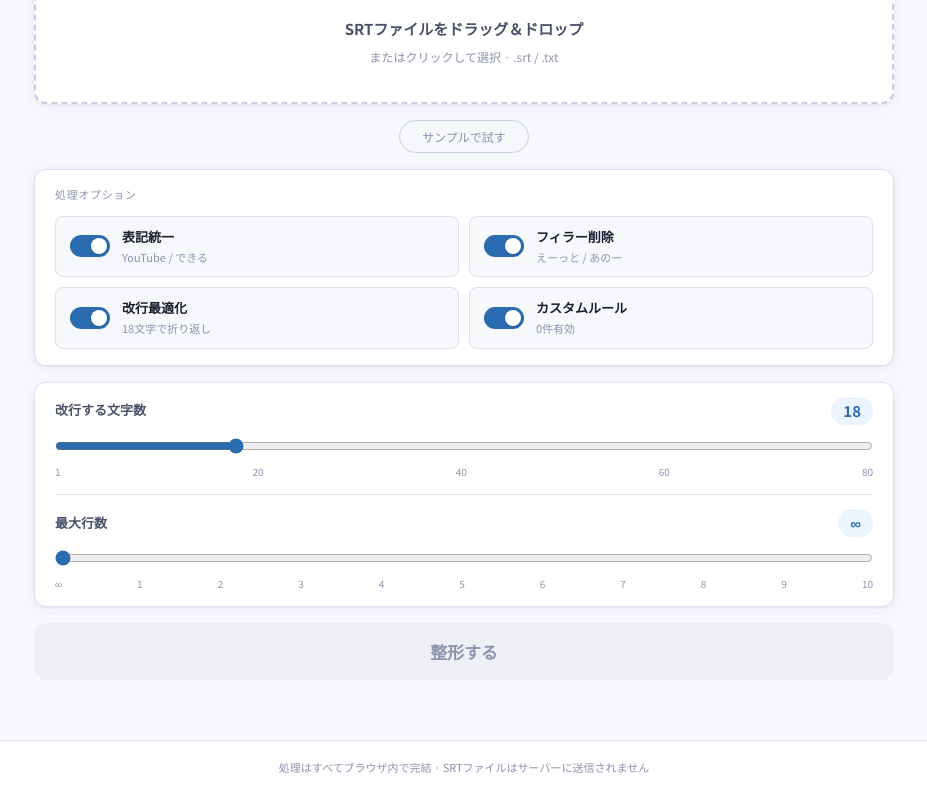
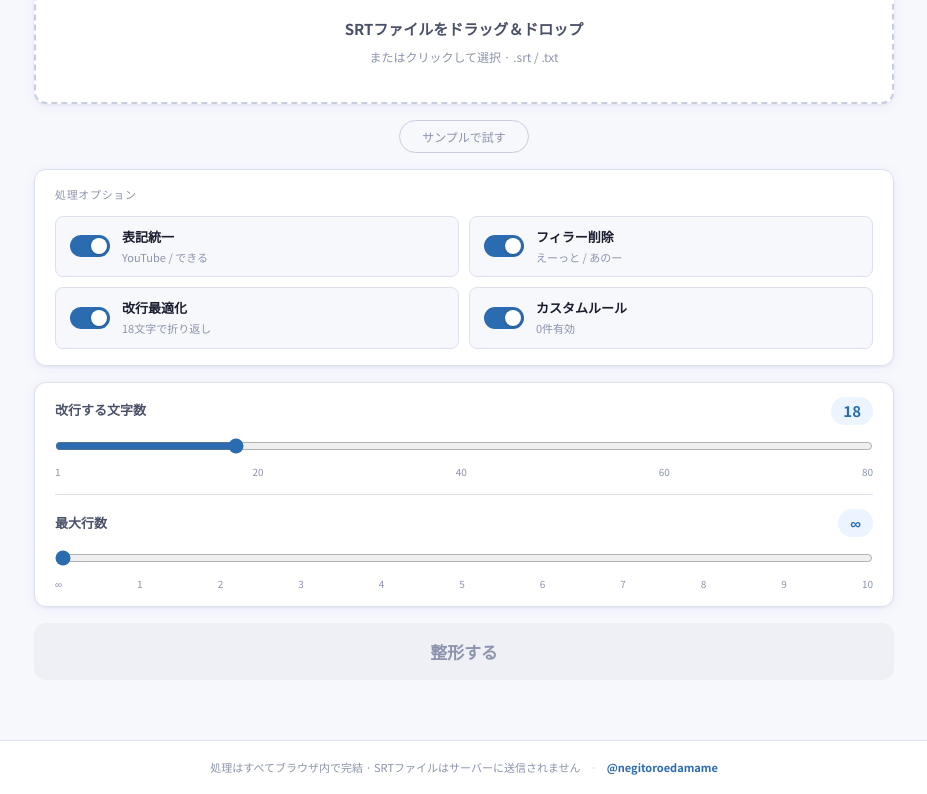
Before and after one commit to tasogarewalk-debug/srt-cleaner, a Next.js app: page / in a window 1280 px wide. Shown: the part 192-986 px from the top of the page, without its empty margins (176-1103 px from the left). Built offline with nearby package versions, Linux system fonts and the light colour scheme.

Commit message:
add favicon, sitemap, X contacts

```diff
--- a/src/app/layout.tsx
+++ b/src/app/layout.tsx
@@ -4,35 +4,30 @@ import "./globals.css";
 export const metadata: Metadata = {
   title: "SRT Cleaner — Clean & Format Subtitle Files",
   description: "Fix typos, remove filler words, and optimize line breaks in your SRT subtitle files. Free, browser-based, no login required.",
+  icons: {
+    icon: "/favicon.svg",
+    shortcut: "/favicon.svg",
+    apple: "/favicon.svg",
+  },
   openGraph: {
     title: "SRT Cleaner — Clean & Format Subtitle Files",
     description: "Fix typos, remove filler words, and optimize line breaks in your SRT subtitle files. Free, browser-based, no login required.",
     type: "website",
     locale: "en_US",
     siteName: "SRT Cleaner",
-    images: [
-      {
-        url: "/og.png",
-        width: 1200,
-        height: 630,
-        alt: "SRT Cleaner — Clean & Format Subtitle Files",
-      },
-    ],
+    images: [{ url: "/og.png", width: 1200, height: 630, alt: "SRT Cleaner" }],
   },
   twitter: {
     card: "summary_large_image",
     title: "SRT Cleaner — Clean & Format Subtitle Files",
     description: "Fix typos, remove filler words, and optimize line breaks in SRT files. Free & browser-based.",
     images: ["/og.png"],
+    creator: "@Matsuya_dev",
   },
   keywords: ["SRT", "subtitle editor", "subtitle cleaner", "caption editor", "filler words", "subtitle formatter"],
 };
 
-export default function RootLayout({
-  children,
-}: {
-  children: React.ReactNode;
-}) {
+export default function RootLayout({ children }: { children: React.ReactNode }) {
   return (
     <html lang="en">
       <body>{children}</body>
--- a/src/app/page.tsx
+++ b/src/app/page.tsx
@@ -88,6 +88,7 @@ export default function Home() {
   });
   const [showChangedOnly, setShowChangedOnly] = useState(true);
   const [diffLimit, setDiffLimit] = useState(100);
+  const [isMobile, setIsMobile] = useState(false);
   const fileInputRef = useRef<HTMLInputElement>(null);
 
   useEffect(() => {
@@ -95,6 +96,10 @@ export default function Home() {
     const savedLang = loadLang();
     setLang(savedLang);
     setOptions(o => ({ ...o, linebreakChars: savedLang === "ja" ? 18 : 42 }));
+    const checkMobile = () => setIsMobile(window.innerWidth < 640);
+    checkMobile();
+    window.addEventListener("resize", checkMobile);
+    return () => window.removeEventListener("resize", checkMobile);
   }, []);
 
   const t = UI[lang];
@@ -273,7 +278,7 @@ export default function Home() {
             {/* OPTIONS */}
             <div style={s.optBox}>
               <span style={s.optBoxLabel}>{t.optLabel}</span>
-              <div style={s.optGrid}>
+              <div style={{ ...s.optGrid, gridTemplateColumns: isMobile ? "1fr" : "1fr 1fr" }}>
                 {(["notation","filler","linebreak","customRules"] as const).map(key => {
                   const opt = t.opts[key];
                   const on = options[key];
@@ -492,7 +497,16 @@ export default function Home() {
         )}
       </main>
 
-      <footer style={s.footer}>{t.footer}</footer>
+      <footer style={s.footer}>
+        <span>{t.footer}</span>
+        <span style={{ color:"var(--border-2)" }}>·</span>
+        <a
+          href={lang === "ja" ? "https://x.com/negitoroedamame" : "https://x.com/Matsuya_dev"}
+          target="_blank" rel="noopener noreferrer"
+          style={{ color:"#2b6cb0", fontWeight:600, textDecoration:"none", fontSize:11 }}>
+          {lang === "ja" ? "@negitoroedamame" : "@Matsuya_dev"}
+        </a>
+      </footer>
     </div>
   );
 }
@@ -500,6 +514,7 @@ export default function Home() {
 const s: Record<string, React.CSSProperties> = {
   header: { background:"#fff", borderBottom:"1.5px solid var(--border)", boxShadow:"0 1px 8px rgba(0,0,0,0.06)", position:"sticky", top:0, zIndex:50 },
   headerInner: { maxWidth:900, margin:"0 auto", height:64, display:"flex", alignItems:"center", justifyContent:"space-between", gap:16, padding:"0 32px" },
+  headerInnerMobile: { height:"auto", padding:"10px 16px", gap:8 },
   brand: { display:"flex", alignItems:"center", gap:12 },
   brandIcon: { width:36, height:36, background:"linear-gradient(135deg,#2b6cb0,#2d9e8e)", borderRadius:10, display:"flex", alignItems:"center", justifyContent:"center", fontSize:18 },
   brandName: { fontSize:20, fontWeight:700, letterSpacing:"-0.02em", color:"var(--text)" },
@@ -552,5 +567,5 @@ const s: Record<string, React.CSSProperties> = {
   exampleRow: { display:"flex", flexWrap:"wrap", gap:8, alignItems:"center", marginBottom:24, padding:"12px 16px", background:"var(--bg-3)", borderRadius:"var(--radius-sm)" },
   exampleLabel: { fontSize:11, color:"var(--text-3)", fontWeight:500 },
   examplePill: { display:"flex", gap:6, fontSize:13, alignItems:"center", background:"#fff", borderRadius:999, padding:"3px 12px", border:"1px solid var(--border)" },
-  footer: { textAlign:"center", padding:"18px", fontSize:11, color:"var(--text-3)", borderTop:"1.5px solid var(--border)", background:"#fff" },
+  footer: { textAlign:"center", padding:"18px", fontSize:11, color:"var(--text-3)", borderTop:"1.5px solid var(--border)", background:"#fff", display:"flex", justifyContent:"center", alignItems:"center", gap:10, flexWrap:"wrap" as const },
 };
```
Also changed, not shown: src/app/robots.ts (added, +8 -0 lines), src/app/sitemap.ts (added, +12 -0 lines), public/favicon.svg (added).
